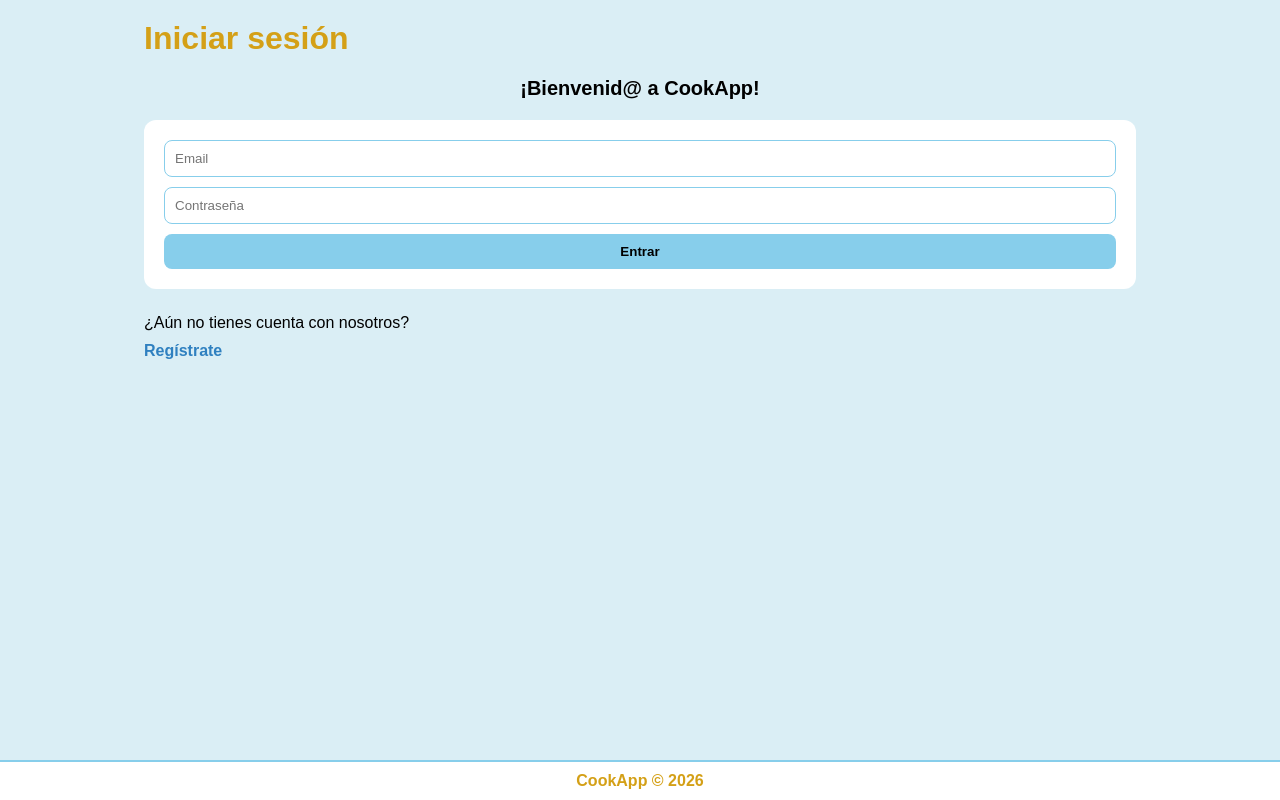
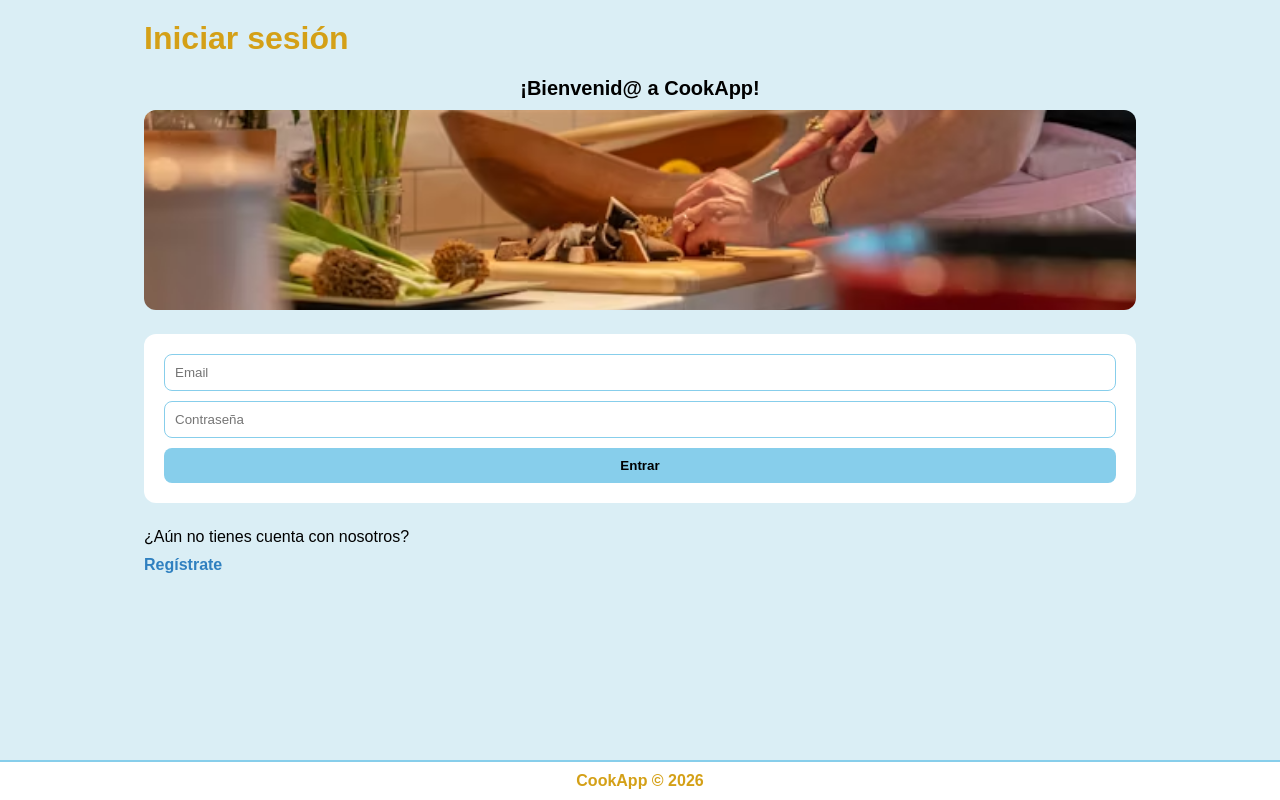
Before and after one commit to asolermaria/CookApp-Frontend, a React (Vite) app: page /login in a window 1280 px wide. Built offline with nearby package versions, Linux system fonts and the light colour scheme; no server answers.

Commit message:
style(auth): add logo image to login and register pages

```diff
--- a/src/components/RecipeCard.jsx
+++ b/src/components/RecipeCard.jsx
@@ -28,9 +28,8 @@ const RecipeCard = ({ recipe }) => {
       </button>
 
       <img src={recipe.image} alt={recipe.title} />
-
       <h2>{recipe.title}</h2>
-
+      <p>Dificutad: {recipe.difficulty}</p>
       <p>Creador: <b>{recipe.user_id?.name}</b></p>
 
       <Link to={`/recipes/${recipe._id}`}>Ver detalle</Link>
--- a/src/pages/Home.jsx
+++ b/src/pages/Home.jsx
@@ -47,14 +47,14 @@ const Home = () => {
       <div className="home-container">
         <h1>CookApp</h1>
 
-        <span>
-          ¡Bienvenid@, <b>{user?.name}</b>!
-        </span>
-
         <nav className="home-nav">
           <Link to="/user-dashboard">Ver mi perfil</Link>
           <Link to="/favourite-recipes">Ver mis recetas favoritas</Link>
         </nav>
+
+        <span>
+          ¡Bienvenid@, <b>{user?.name}</b>!
+        </span>
 
         <RecipeFilters
           title={title}
--- a/src/pages/Login.jsx
+++ b/src/pages/Login.jsx
@@ -3,6 +3,7 @@ import { useNavigate, Link } from "react-router-dom";
 
 import api from "../api/axios";
 import { AuthContext } from "../context/AuthContext";
+import logo from "../assets/logi_register_img_1.avif";
 
 const Login = () => {
   const navigate = useNavigate();
@@ -42,6 +43,8 @@ const Login = () => {
 
         <span>¡Bienvenid@ a CookApp!</span>
 
+        <img src={logo} alt="CookApp logo" className="auth-logo" />
+
         <form onSubmit={handleSubmit}>
           <input
             type="email"
--- a/src/pages/Register.jsx
+++ b/src/pages/Register.jsx
@@ -2,6 +2,7 @@ import { useState } from "react";
 import { useNavigate, Link } from "react-router-dom";
 
 import api from "../api/axios";
+import logo from "../assets/logi_register_img_1.avif";
 
 const Register = () => {
   const navigate = useNavigate();
@@ -41,6 +42,8 @@ const Register = () => {
         <h1>Registro</h1>
 
         <span>¡Bienvenid@ a CookApp!</span>
+
+        <img src={logo} alt="CookApp logo" className="auth-logo" />
 
         <form onSubmit={handleSubmit}>
           <input
--- a/src/styles/index.css
+++ b/src/styles/index.css
@@ -139,6 +139,14 @@ footer p {
 /* CLASES */
 
 /* Register y Login */
+.register-container img,
+.login-container img{
+  width: 100%;
+  height: 200px;
+  object-fit: cover; /* la imagen rellena el espacio sin deformarse (mantiene su proporción, se recorta si es necesario y cubre todo el espacio) */
+  border-radius: 12px;
+}
+
 .register-footer,
 .login-footer {
   margin-top: 25px;
```
Also changed, not shown: src/assets/logi_register_img_1.avif (added).
